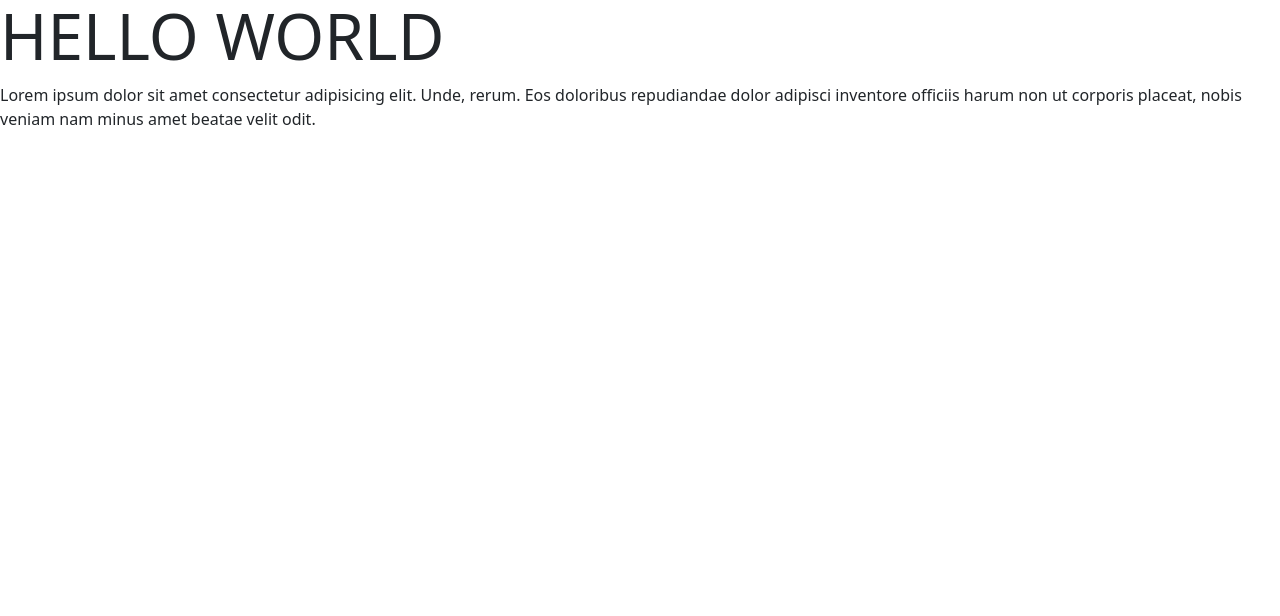
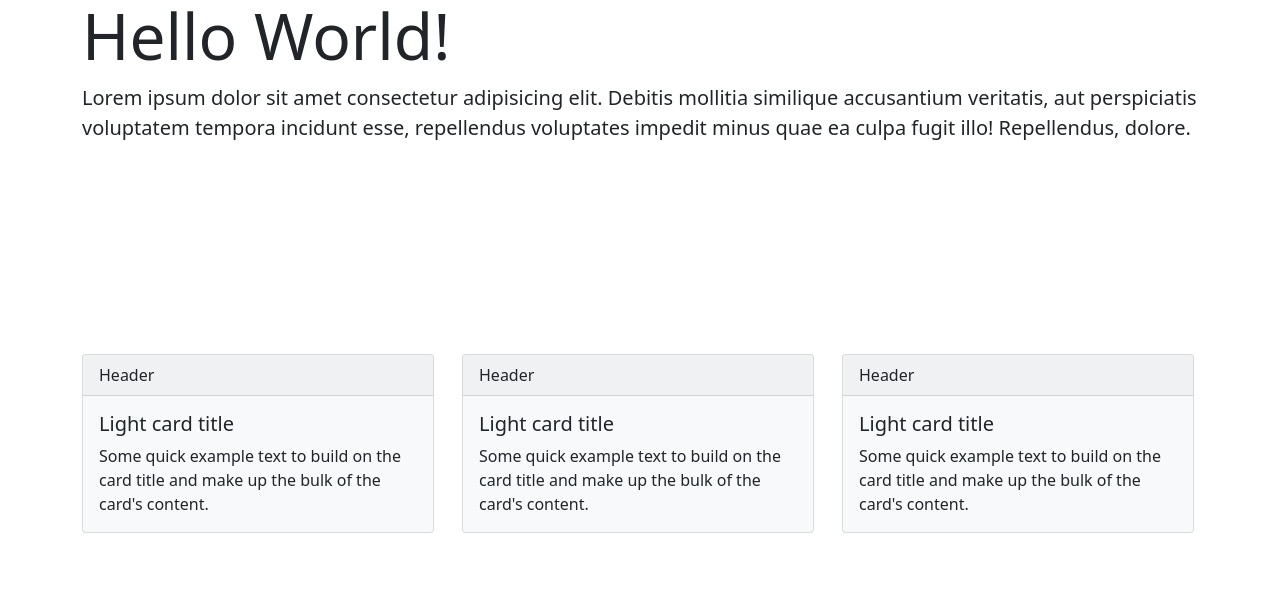
Before and after one commit to imday16/Bootstrap, a plain HTML site: page DWWM-0222-REP/index.html in a window 1280 px wide. Shown: the part 82-698 px from the top of the page. Drawn offline with nearby package versions, Linux system fonts and the light colour scheme.

Commit message:
premier commit du 28/02

```diff
--- a/DWWM-0222-REP/img/style.css
+++ b/DWWM-0222-REP/img/style.css
@@ -1,20 +1,21 @@
-@media screeen and (max-width:400px){
-        .carousel ,.carousel .carousel.item
-        {
-        height: 100vh;
-        width :100%;
-        background: red;;
+@media screeen and (max-width:400px) {
+    .carousel, .carousel .carousel.item {
+        height: 50vh;
+        width: 100%;
+        background: red;
+        ;
     }
-        .carousel .carousel-item{
+
+    .carousel .carousel-item {
         position: absolute;
         top: 0;
         left: 100vh;
+        max-height: 50vh;
         object-fit: cover;
         object-position: center;
-
-
-
-
+    }
+.carousel-inner{
+    max-height: 50vh;
 }
 
 }
--- a/DWWM-0222-REP/index.html
+++ b/DWWM-0222-REP/index.html
@@ -20,12 +20,16 @@
 
             <div class="container-fluid">
                 <a class="navbar-brand" href="#">DWWM</a>
+
                 <button class="navbar-toggler" type="button" data-bs-toggle="collapse" data-bs-target="#navbarNav"
                     aria-controls="navbarNav" aria-expanded="false" aria-label="Toggle navigation">
                     <span class="navbar-toggler-icon"></span>
                 </button>
+
                 <div class="collapse navbar-collapse" id="navbarNav">
+
                     <!-- ms= margin start qui pousse les quatre li vers la droite -->
+
                     <ul class="navbar-nav ms-auto">
                         <li class="nav-item">
                             <a class="nav-link text-white" href="#">Accueil</a>
@@ -37,13 +41,14 @@
                             <a class="nav-link text-white" href="#">Contact</a>
                         </li>
                         <li class="nav-item">
-                            <a class="nav-link text-white" href="#"> connexion </a>
+                            <a class="nav-link text-white" href="#">connexion</a>
                         </li>
                         <li class="nav-item">
                             <a class="nav-link">Inscription</a>
                         </li>
                     </ul>
                 </div>
+
             </div>
         </nav>
     </header>
@@ -98,21 +103,65 @@
 
 
 
-                  <!-- Voici le contenu spécifique à cette page          -->
+    <!-- Voici le contenu spécifique à cette page          -->
 
+    <!-- Voici le contenu spécifique à cette page  -->
+    <!-- voici la section de presentation  -->
     <main>
+        <section id="presentation-section">
+            <div class="container">
+                <h1 class="display-3">Hello World!</h1>
+                <p class="lead">Lorem ipsum dolor sit amet consectetur adipisicing elit. Debitis mollitia similique
+                    accusantium
+                    veritatis, aut perspiciatis voluptatem tempora incidunt esse, repellendus voluptates impedit minus
+                    quae
+                    ea culpa fugit illo! Repellendus, dolore.</p>
+            </div>
+        </section>
 
-        <section id="presentation-section">
+        <!-- voici la section des services -->
 
-            <div>
-                <h1 class="display-3">HELLO WORLD</h1>
-                <p>Lorem ipsum dolor sit amet consectetur adipisicing elit. Unde, rerum. Eos doloribus repudiandae dolor adipisci inventore officiis harum non ut corporis placeat, nobis veniam nam minus amet beatae velit odit.
-                </p>
-            </div>
+        <section id="services-section" class="py-3">
+            <div class="py-5">
+                <div class="container">
+                    <h2 class="text-center display-4 text-white my-3"> Le service </h2>
+                    <div class="row mt-5">
+                        <div class="col-lg-4">
+                            <div class="card text-dark bg-light mb-3" style="max-width: 22rem;">
+                                <div class="card-header">Header</div>
+                                <div class="card-body">
+                                    <h5 class="card-title">Light card title</h5>
+                                    <p class="card-text">Some quick example text to build on the card title and make up
+                                        the bulk of the card's content.</p>
+                                </div>
+                            </div>
+                        </div>
+                        <div class="col-md-4">
+                            <div class="card text-dark bg-light mb-3" style="max-width: 22rem;">
+                                <div class="card-header">Header</div>
+                                <div class="card-body">
+                                    <h5 class="card-title">Light card title</h5>
+                                    <p class="card-text">Some quick example text to build on the card title and make up
+                                        the bulk of the card's content.</p>
+                                </div>
+                            </div>
+
+                        </div>
+                        <div class="col-md-4">
+                            <div class="card text-dark bg-light mb-3" style="max-width: 22rem;">
+                                <div class="card-header">Header</div>
+                                <div class="card-body">
+                                    <h5 class="card-title">Light card title</h5>
+                                    <p class="card-text">Some quick example text to build on the card title and make up
+                                        the bulk of the card's content.</p>
+                                </div>
 
 
+                            </div>
+                        </div>
+                    </div>
+                </div>
         </section>
-
 
     </main>
 
```
Lines whose indentation alone changed are shown as unchanged.
